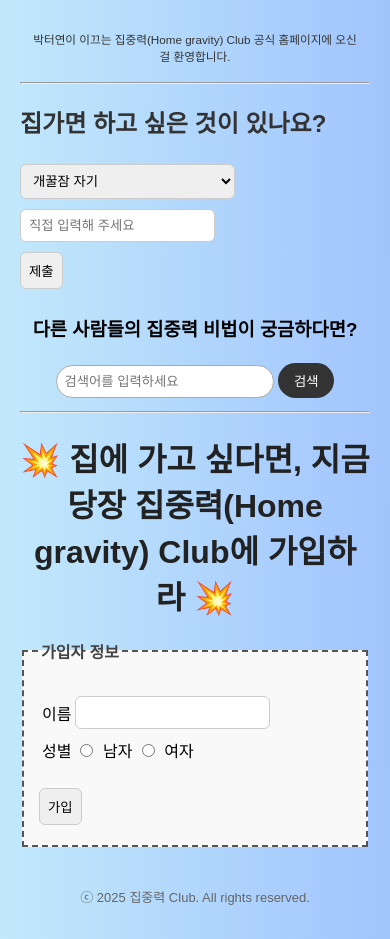
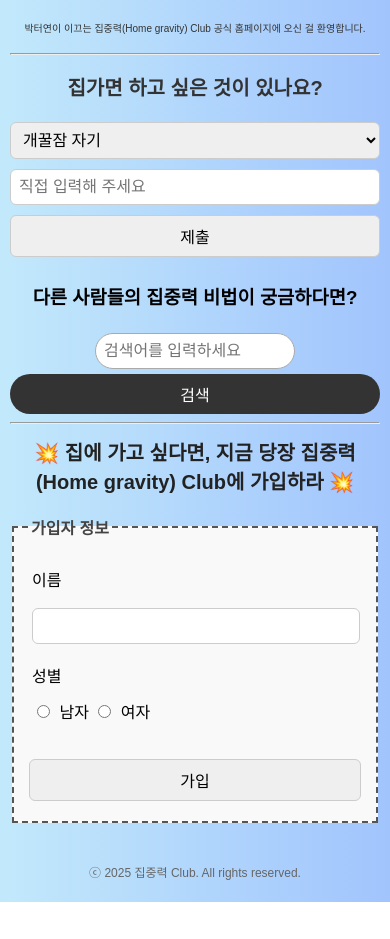
Before and after one commit to seoyeonpark906/homegravity-club, a plain HTML site: page index.html in a window 390 px wide. After the commit the page ends 902 px from the top, so only its background shows below. Drawn offline with Linux system fonts and the light colour scheme.

Commit message:
Update index.html

```diff
--- a/index.html
+++ b/index.html
@@ -2,6 +2,7 @@
 <html lang="ko">
 <head>
   <meta charset="UTF-8">
+  <meta name="viewport" content="width=device-width, initial-scale=1.0">
   <title>Home gravity Club | 집가고싶다</title>
   <style>
     body {
@@ -10,53 +11,64 @@
       margin: 0;
       padding: 20px;
     }
+
     header {
       text-align: center;
       padding: 10px;
       font-size: 14px;
       color: #333;
     }
+
     h2 {
       color: #333;
     }
+
     select, input[type="text"], input[type="button"] {
       padding: 8px;
       border-radius: 6px;
       border: 1px solid #ccc;
       margin: 5px 0;
     }
+
     fieldset {
       border: 2px dashed #555;
       padding: 15px;
       margin-top: 20px;
       background-color: #f9f9f9;
     }
+
     legend {
       font-weight: bold;
       color: #444;
     }
+
     table {
       margin-top: 10px;
     }
+
     input[type="radio"] {
       margin-right: 5px;
     }
+
     footer {
       margin-top: 40px;
       text-align: center;
       font-size: 13px;
       color: #666;
     }
+
     .search-container {
       margin-top: 20px;
       text-align: center;
     }
+
     .search-container input[type="text"] {
       width: 200px;
       padding: 8px;
       border-radius: 20px;
       border: 1px solid #aaa;
     }
+
     .search-container input[type="submit"] {
       padding: 8px 16px;
       border-radius: 20px;
@@ -64,6 +76,40 @@
       color: white;
       border: none;
       cursor: pointer;
+    }
+
+    /* ✅ 모바일 반응형 스타일 */
+    @media (max-width: 600px) {
+      body {
+        padding: 10px;
+      }
+
+      header,
+      footer {
+        font-size: 12px;
+        text-align: center;
+      }
+
+      h2, h1 {
+        font-size: 20px;
+        text-align: center;
+      }
+
+      select, input[type="text"], input[type="button"], input[type="submit"] {
+        width: 100%;
+        box-sizing: border-box;
+        font-size: 16px;
+      }
+
+      table {
+        width: 100%;
+      }
+
+      td {
+        display: block;
+        width: 100%;
+        margin-bottom: 10px;
+      }
     }
   </style>
   <script>
```
